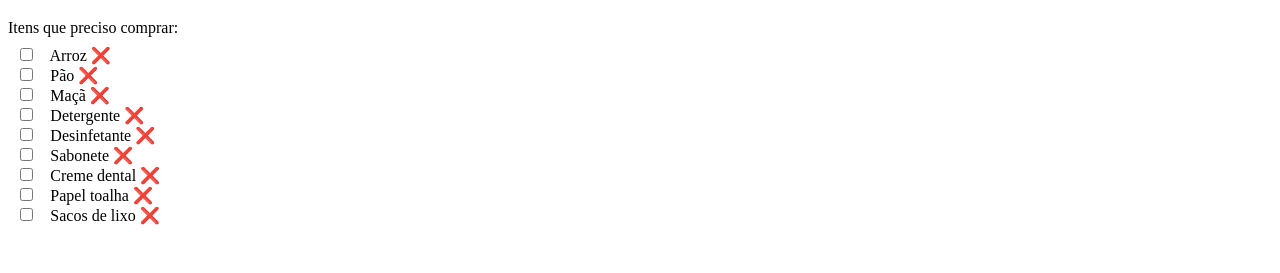
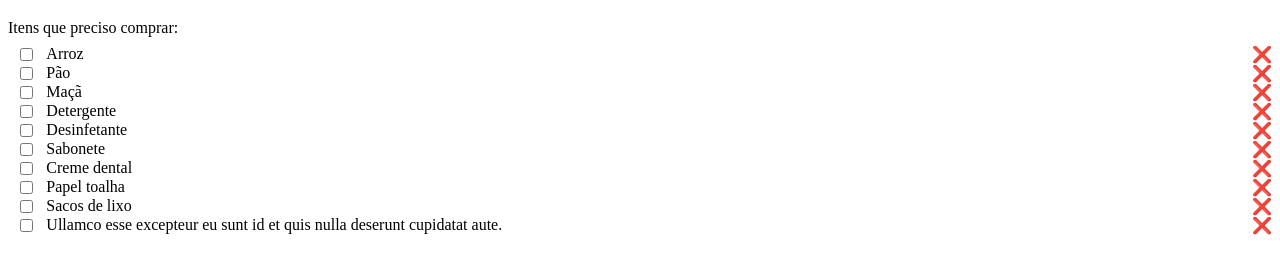
Before and after one commit to maicoqb/mentoria-js, a plain HTML site: page index.html in a window 1280 px wide. Shown: the part 61-334 px from the top of the page. Drawn offline with Linux system fonts and the light colour scheme.

Commit message:
ajustando layout da lista

```diff
--- a/index.html
+++ b/index.html
@@ -6,13 +6,16 @@
     <title>Lista de Compras</title>
 
     <style>
-        li {
-            list-style-type: none;
-        }
-
         ul {
             padding-left: 0.5em;
             margin-top: 0.5em;
+            display: flex;
+            flex-direction: column;
+            list-style: none;
+        }
+
+        li {
+            display: flex;
         }
 
         .toggle-checkbox {
@@ -30,6 +33,10 @@
 
         li:has(.remove-checkbox:checked)  {
             display: none;
+        }
+
+        .remove-checkbox + label {
+            margin-left: auto;
         }
     </style>
 </head>
@@ -93,6 +100,12 @@
             <input type="checkbox" class="remove-checkbox" id="item9-remove" />
             <label for="item9-remove">❌</label>
         </li>
+        <li>
+            <input type="checkbox" class="toggle-checkbox" id="item9" />
+            <label for="item9">Ullamco esse excepteur eu sunt id et quis nulla deserunt cupidatat aute.</label>
+            <input type="checkbox" class="remove-checkbox" id="item9-remove" />
+            <label for="item9-remove">❌</label>
+        </li>
     </ul>
 </body>
 
```
